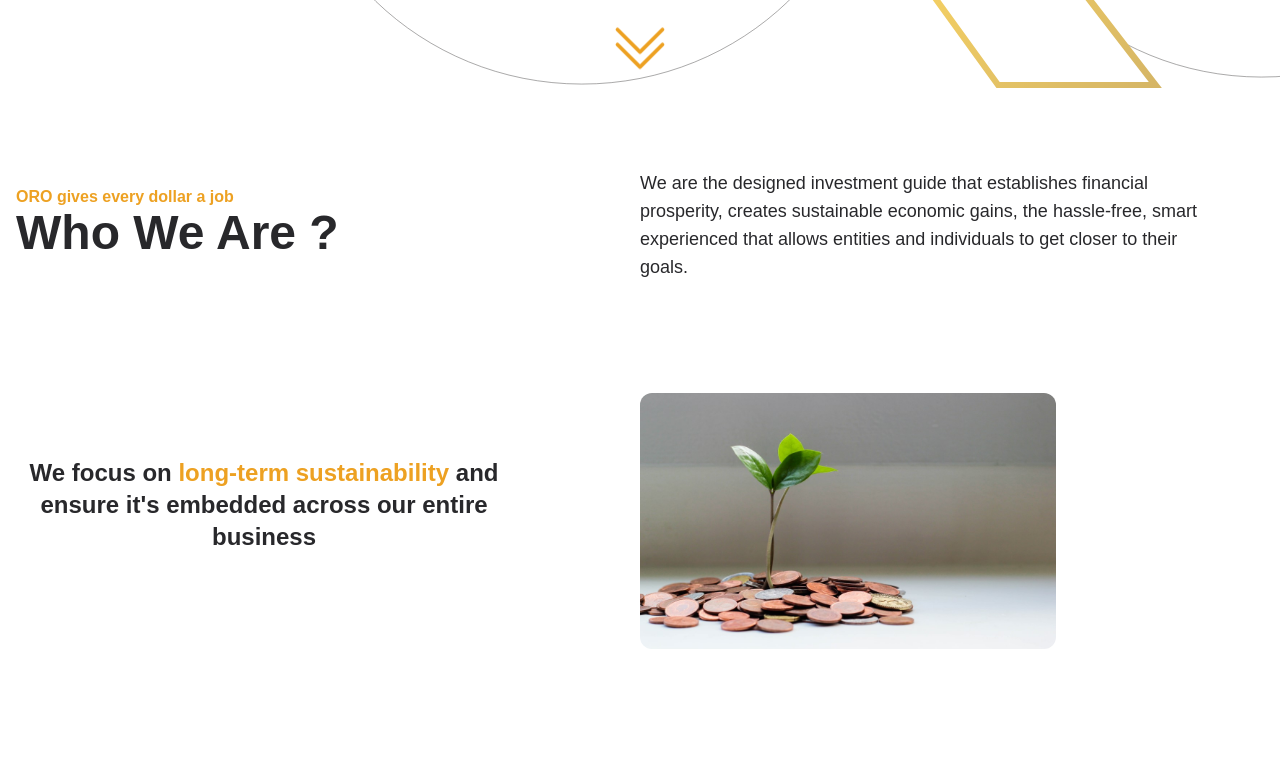
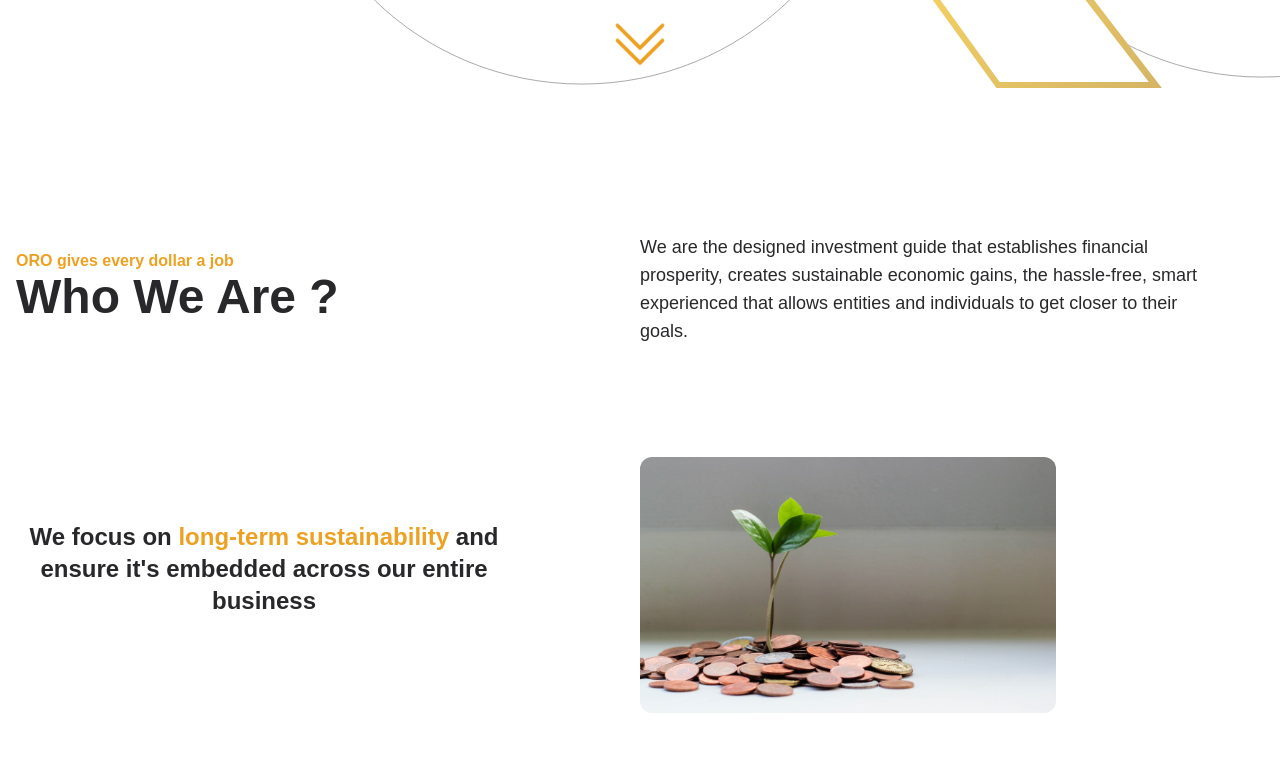
Before and after one commit to PTS-Holdings/oro-capital.com, a Next.js app: page / in a window 1280 px wide. Shown: the part 640-1399 px from the top of the page. Built offline with nearby package versions, Linux system fonts and the light colour scheme.

Commit message:
Fix spacing between components

```diff
--- a/components/homePage/InfoGrid.js
+++ b/components/homePage/InfoGrid.js
@@ -7,7 +7,7 @@ const InfoGrid = () => {
 	return (
 		<section
 			id="aboutUs"
-			className="container flex flex-col gap-12 md:gap-20"
+			className="container flex snap-y snap-start flex-col gap-12	md:gap-20"
 		>
 			{/*------ ROW 1 ----- */}
 			<div className="flex flex-col justify-center pt-8 md:flex-row md:items-center">
--- a/components/homePage/Solutions.js
+++ b/components/homePage/Solutions.js
@@ -17,7 +17,7 @@ const Solutions = () => {
 				<Image alt="oro R art" src={rImg} height={288} />
 				<CircleCard
 					title="ORO"
-					subtitle="Advisory"
+					subtitle="Advisory Program"
 					text="Investment advisory and direct access to opportunities for clients and institutions"
 				/>
 			</div>
--- a/pages/index.js
+++ b/pages/index.js
@@ -22,7 +22,7 @@ export default function Home() {
 			</Head>
 
 			<HeroSection />
-
+			<div className="my-16 flex snap-y snap-start flex-col gap-32	">
 				<InfoGrid />
 				<Team />
 				<GlobalMap />
@@ -30,6 +30,7 @@ export default function Home() {
 				<TargetMarkets />
 				<Solutions />
 				<Faq />
+			</div>
 		</>
 	);
 }
```
Lines whose indentation alone changed are shown as unchanged.
